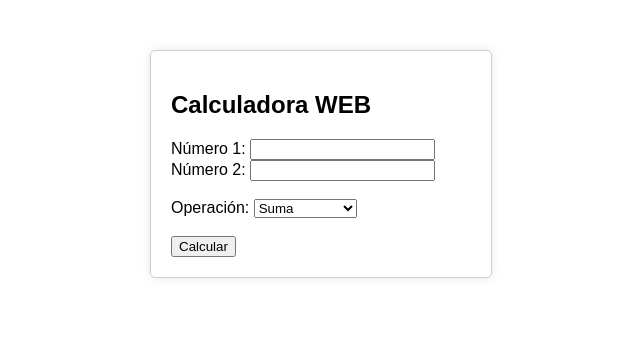
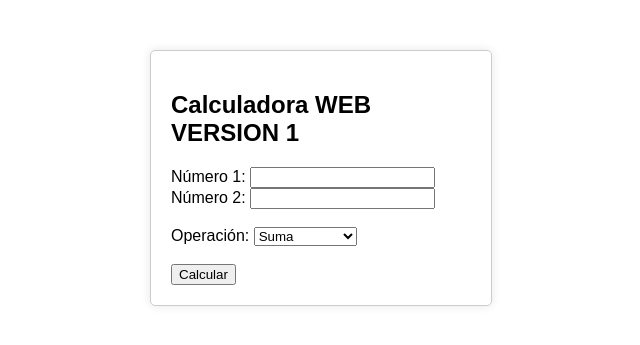
Before and after one commit to Maderillo/CodeDeployGitHubDemo, a PHP site: page / in a window 1280 px wide. Shown: the top 345 px of the page, without its empty margins (319-959 px from the left). Run offline with PHP 8.4, Linux system fonts and the light colour scheme.

Commit message:
Update index.php

```diff
--- a/index.php
+++ b/index.php
@@ -3,7 +3,7 @@
 <head>
     <meta charset="UTF-8">
     <meta name="viewport" content="width=device-width, initial-scale=1.0">
-    <title>Calculadora PHP</title>
+    <title>Calculadora PHP WEB</title>
     <style>
         body {
             font-family: Arial, sans-serif;
@@ -20,7 +20,7 @@
 </head>
 <body>
     <div class="calculator">
-        <h2>Calculadora WEB</h2>
+        <h2>Calculadora WEB VERSION 1</h2>
         <form method="post" action="<?php echo $_SERVER['PHP_SELF']; ?>">
             <label for="num1">Número 1:</label>
             <input type="text" name="num1" required>
```
